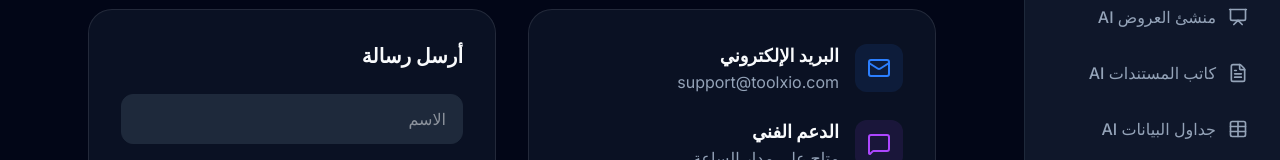
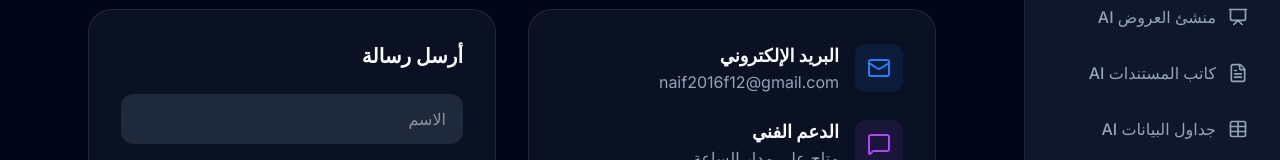
Before and after one commit to naif2016f12-web/toolxio, a Next.js app: page /contact in a window 1280 px wide. Shown: the part 159-319 px from the top of the page. Built offline with nearby package versions, Linux system fonts and the light colour scheme.

Commit message:
Update contact email to naif2016f12@gmail.com

```diff
--- a/src/app/contact/page.tsx
+++ b/src/app/contact/page.tsx
@@ -20,7 +20,7 @@
                         </div>
                         <div>
                             <h3 className="font-bold text-foreground text-lg">البريد الإلكتروني</h3>
-                            <p className="text-muted-foreground">support@toolxio.com</p>
+                            <p className="text-muted-foreground">naif2016f12@gmail.com</p>
                         </div>
                     </div>
 
```
